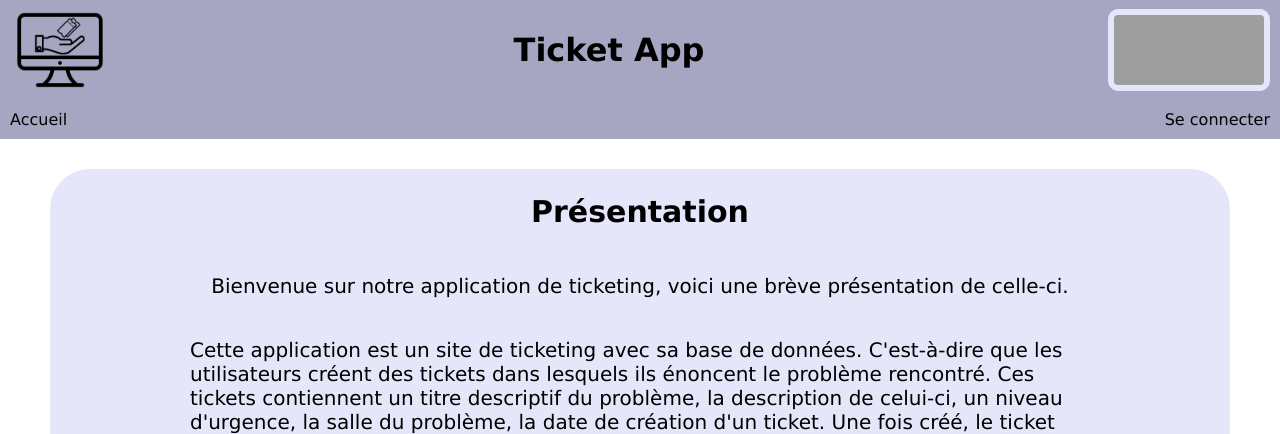
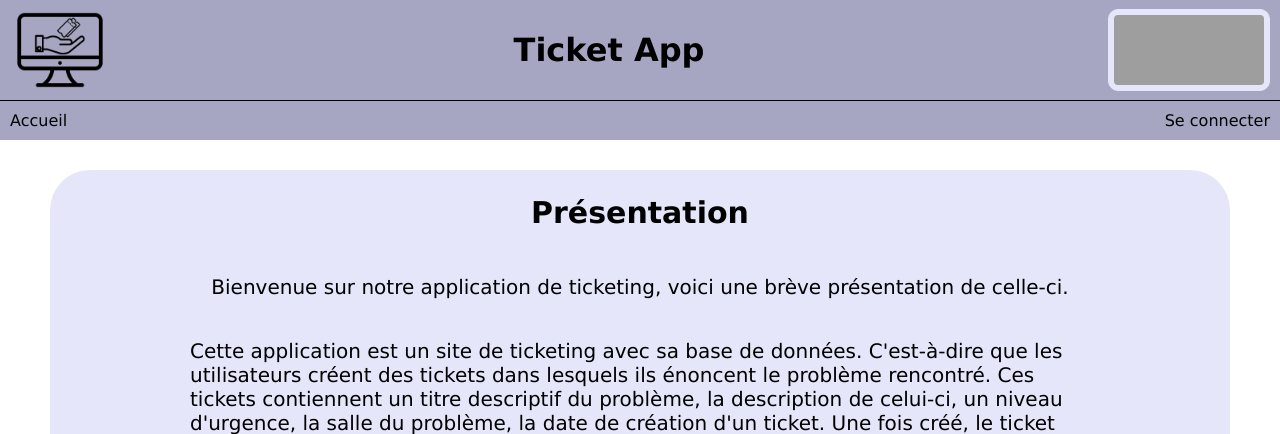
Before and after one commit to Boucanier/Sae_3.01_Ticketing_Web_App, a PHP site: page /index.php in a window 1280 px wide. Shown: the top 434 px of the page. Run offline with PHP 8.4, Linux system fonts and the light colour scheme; data comes from the database, SQL or seed files in the repository; data that the repository does not hold is empty; grey boxes are pictures that could not be loaded.

Commit message:
Ajout de bordure au header

```diff
--- a/src/pages/style/style.css
+++ b/src/pages/style/style.css
@@ -22,6 +22,7 @@ nav {
     display: flex;
     justify-content: space-between;
     background-color: #a6a6c2;
+    border-top: 1px solid black;
 }
 
 #titre_tab{
```
